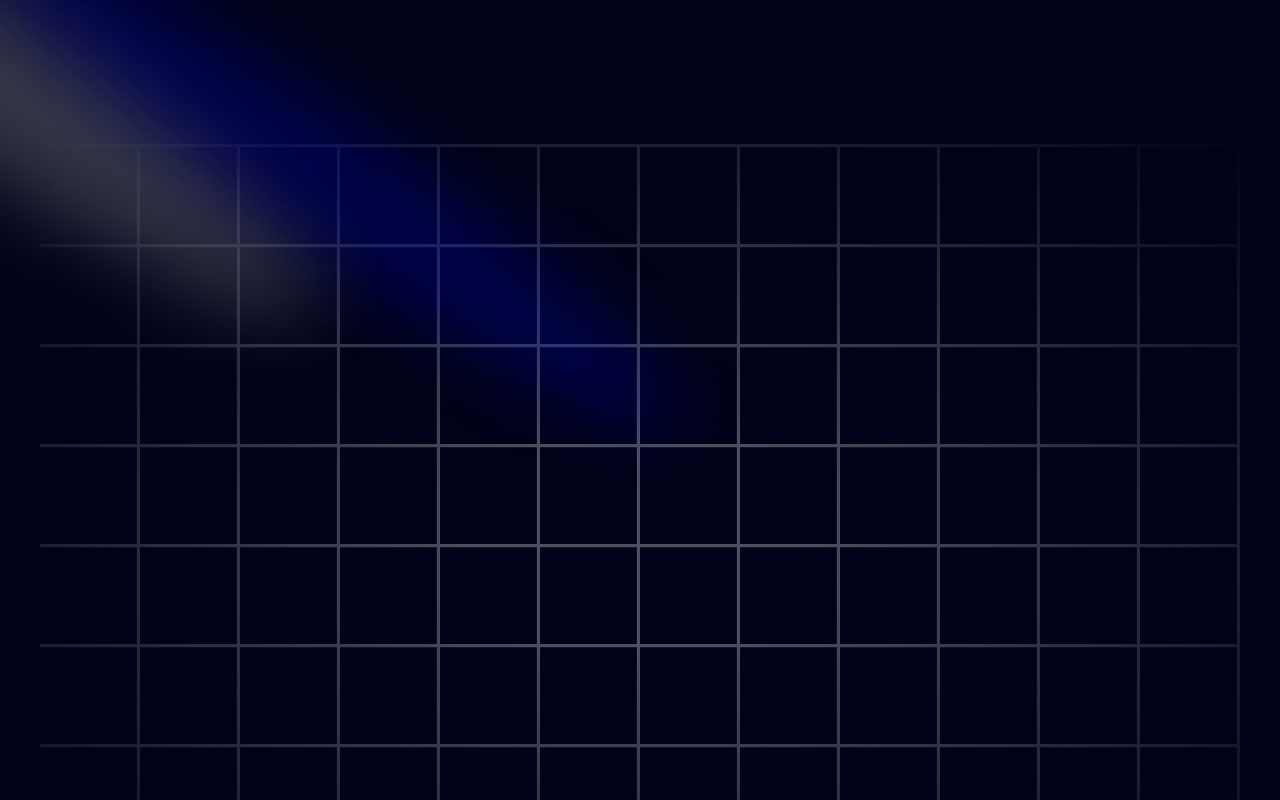
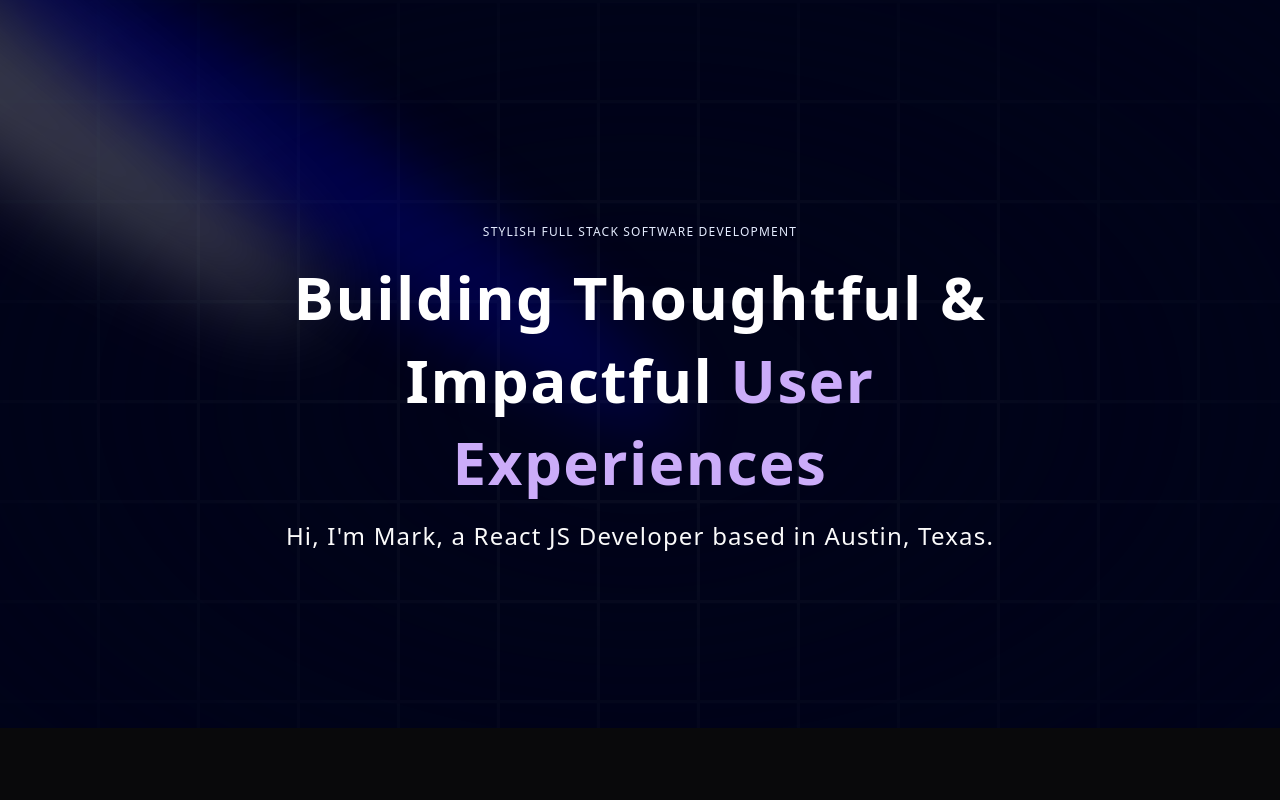
Before and after one commit to pudgyturtle/portfolio, a Next.js app: page / in a window 1280 px wide. Shown: the top 800 px of the page. Built offline with nearby package versions, Linux system fonts and the light colour scheme.

Commit message:
Added headline text with text effects

```diff
--- a/components/Hero.tsx
+++ b/components/Hero.tsx
@@ -1,4 +1,5 @@
     import { Spotlight } from './ui/Spotlight'
+import { TextGenerateEffect } from './ui/TextGenerateEffect'
 
 const Hero = () => {
   return (
@@ -9,10 +10,27 @@
             <Spotlight className="top-28 left-80 h-[80vh] w-[50vw]" fill="blue" />
         </div>
 
-        <div className="h-screen w-full dark:bg-black-100 bg-white  dark:bg-grid-white/[0.3] bg-grid-black/[0.2] relative flex items-center justify-center">
+        <div className="h-screen w-full dark:bg-black-100 bg-white  dark:bg-grid-white/[0.03] bg-grid-black/[0.2] flex items-center justify-center absolute top-0 left-0">
         {/* Radial gradient for the container to give a faded look */}
             <div className="absolute pointer-events-none inset-0 flex items-center justify-center dark:bg-black-100 bg-white [mask-image:radial-gradient(ellipse_at_center,transparent_20%,black)]" />
 
+        </div>
+
+        <div className="flex justify-center relative my-20 z-10 ">
+            <div className='max-w-[89vw] md:max-w-2xl lg:max-w-[60vw] flex flex-col items-center justify-center'>
+                <h2 className="uppercase tracking-widest text-xs text-center text-blue-100 max-w-85">
+                    Stylish Full Stack Software Development
+                </h2>
+
+                <TextGenerateEffect
+                    className="text-center text-[40px] md:text-5xl lg:text-6xl"
+                    words="Building Thoughtful & Impactful User Experiences"
+                />
+
+                <p className="text-center md:tracking-wider mb-4 text-sm md:text-lg lg:text-2xl ">
+                    Hi, I&apos;m Mark, a React JS Developer based in Austin, Texas.
+                </p>
+            </div>
         </div>
 
     </div>
--- /dev/null
+++ b/components/ui/TextGenerateEffect.tsx
@@ -0,0 +1,62 @@
+"use client";
+import { useEffect } from "react";
+import { motion, stagger, useAnimate } from "framer-motion";
+import { cn } from "@/utils/cn";
+
+export const TextGenerateEffect = ({
+  words,
+  className,
+  filter = true,
+  duration = 0.5,
+}: {
+  words: string;
+  className?: string;
+  filter?: boolean;
+  duration?: number;
+}) => {
+  const [scope, animate] = useAnimate();
+  let wordsArray = words.split(" ");
+  useEffect(() => {
+    animate(
+      "span",
+      {
+        opacity: 1,
+        filter: filter ? "blur(0px)" : "none",
+      },
+      {
+        duration: duration ? duration : 1,
+        delay: stagger(0.2),
+      }
+    );
+  }, [scope.current]);
+
+  const renderWords = () => {
+    return (
+      <motion.div ref={scope}>
+        {wordsArray.map((word, idx) => {
+          return (
+            <motion.span
+              key={word + idx}
+              className={`${idx > 3 ? 'text-purple' :  'dark:text-white text-black'} opacity-0`}
+              style={{
+                filter: filter ? "blur(10px)" : "none",
+              }}
+            >
+              {word}{" "}
+            </motion.span>
+          );
+        })}
+      </motion.div>
+    );
+  };
+
+  return (
+    <div className={cn("font-bold", className)}>
+      <div className="my-4">
+        <div className=" dark:text-white text-black leading-snug tracking-wide">
+          {renderWords()}
+        </div>
+      </div>
+    </div>
+  );
+};
```
